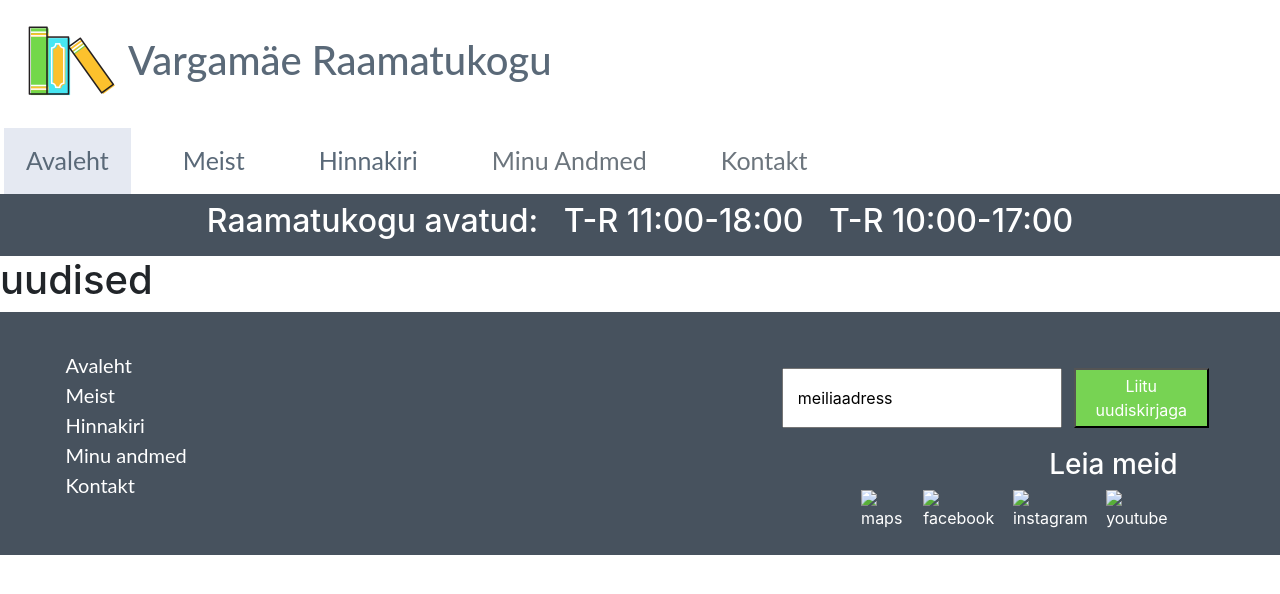
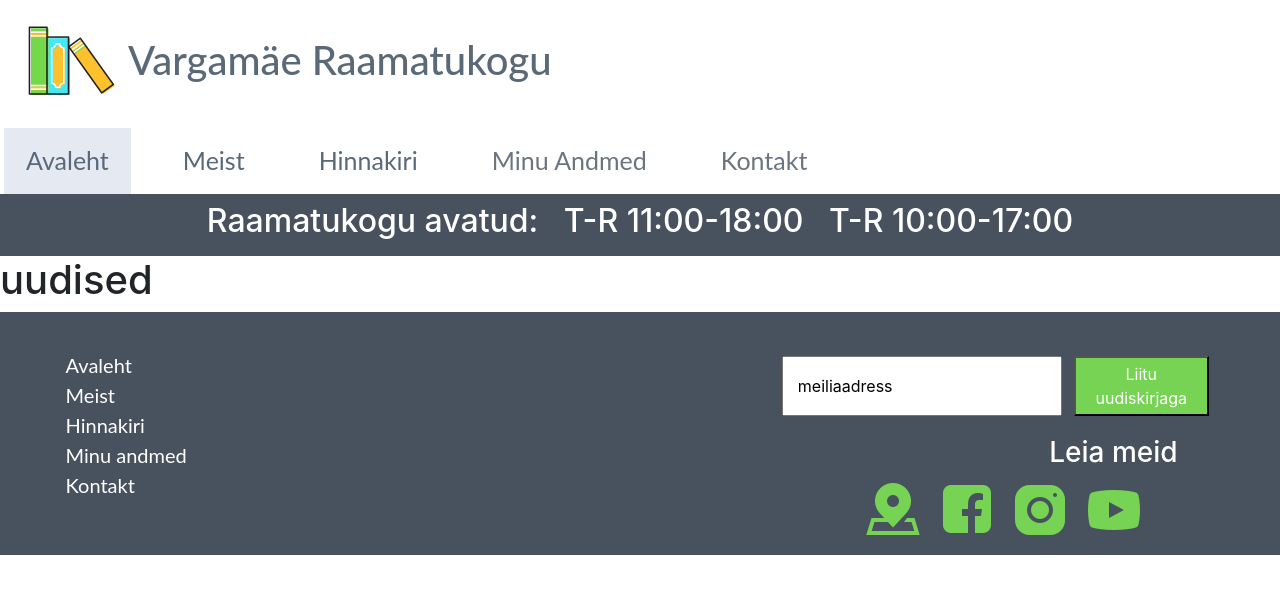
Before and after one commit to Villui/WebDevProject, a plain HTML site: page index.html in a window 1280 px wide. Drawn offline with nearby package versions, Linux system fonts and the light colour scheme; the site is published under a folder, as on GitHub Pages, so addresses that start at the root find nothing.

Commit message:
Update index.html

```diff
--- a/index.html
+++ b/index.html
@@ -86,10 +86,10 @@
         <div class="socials">
           <h3 style="text-align: end">Leia meid</h3>
           <div class="social-icons">
-            <img src="/assets/maps.png" alt="maps" />
-            <img src="/assets/facebook.png" alt="facebook" />
-            <img src="/assets/instagram.png" alt="instagram" />
-            <img src="/assets/youtube.png" alt="youtube" />
+            <img src="assets/maps.png" alt="maps" />
+            <img src="assets/facebook.png" alt="facebook" />
+            <img src="assets/instagram.png" alt="instagram" />
+            <img src="assets/youtube.png" alt="youtube" />
           </div>
         </div>
       </div>
```
